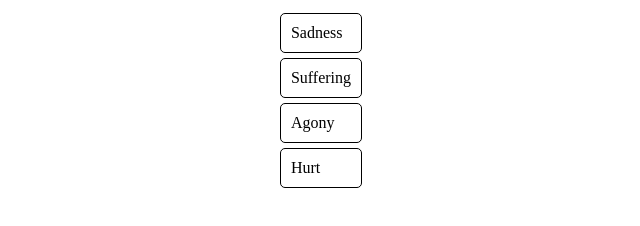
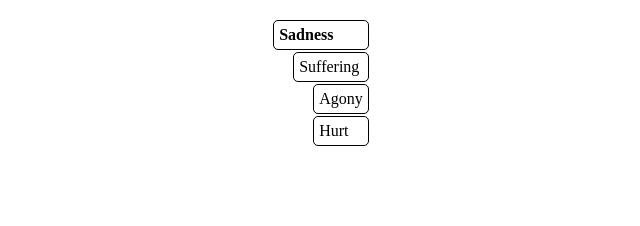
Before and after one commit to michelledunlap/vigilant-engine, a plain HTML site: page index.html in a window 1280 px wide. Shown: the whole page, without its empty margins (319-959 px from the left). Drawn offline with Linux system fonts and the light colour scheme.

Commit message:
Update styles.css

```diff
--- a/styles.css
+++ b/styles.css
@@ -1,25 +1,31 @@
 #emotion-wheel {
-    /* Your styling here */
     display: flex;
-    flex-direction: column;
-    align-items: center;
+    justify-content: space-around; /* Adjust as needed */
+}
+
+.emotion-column {
+    margin: 10px;
+}
+
+.main-emotion {
+    /* Styling for main emotions */
+    font-weight: bold;
+    margin-bottom: 5px;
 }
 
 .emotion {
-    /* Your styling here */
-    padding: 10px;
-    margin: 5px;
+    padding: 5px;
+    margin: 2px;
     border: 1px solid black;
     border-radius: 5px;
     cursor: pointer;
 }
 
-.emotion-section {
-    display: none;
+.emotion-subcolumn {
+    margin-left: 20px;
 }
 
 .greyed-out {
-    /* Styling for greyed out emotion */
     color: #757575;
     background-color: #e0e0e0;
 }
```
